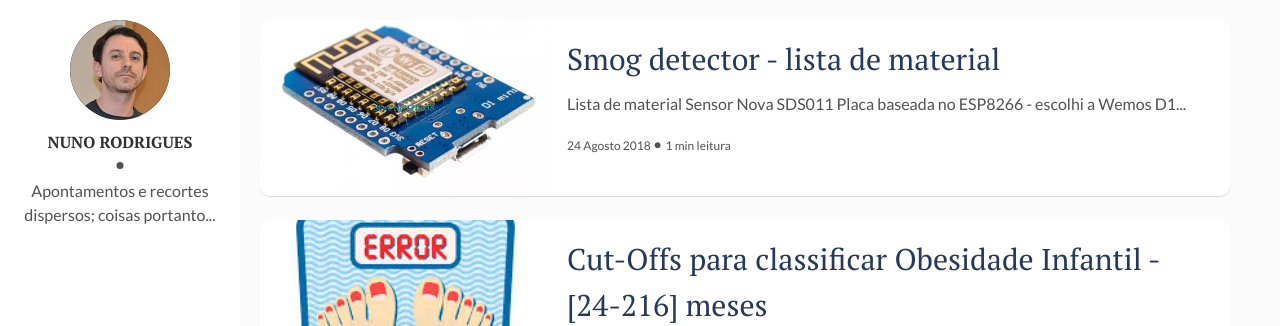
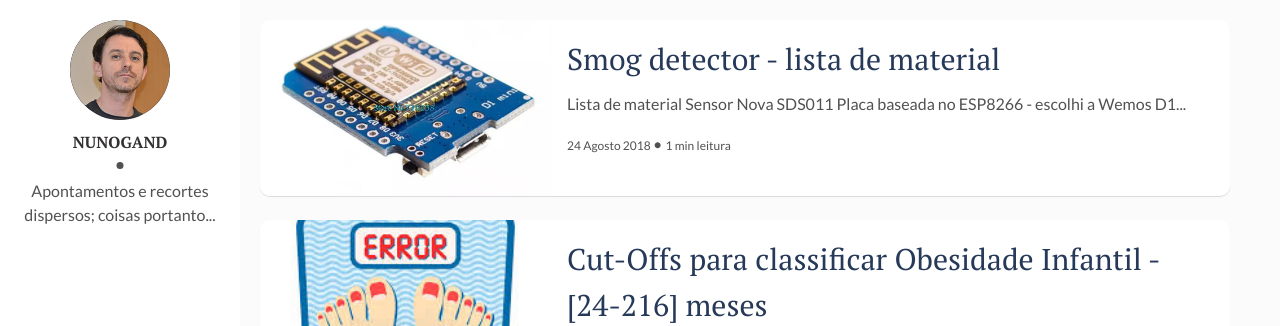
Before and after one commit to nunogand/teste_web, a Jekyll site: the page built from index.html, in a window 1280 px wide. Shown: the top 326 px of the page. Built offline with Jekyll 4.4.1, drawn with Linux system fonts in a browser that asks for light colours; the list of posts is cut into pages by our own code.

Commit message:
Update main.html

```diff
--- a/_layouts/main.html
+++ b/_layouts/main.html
@@ -8,7 +8,7 @@
       <div class="cover-author-image">
         <a href="{{site.baseurl}}/"><img src="{{site.baseurl}}/assets/img/{% if site.author-img %}{{site.author-img}}{% endif %}" alt="{{site.author}}"></a>
       </div>
-      <div class="author-name">{{site.author}}</div>
+      <div class="author-name">nunogand</div>
       <p>{{site.about-author}}</p>
     </div>
   </header> <!-- Fim do Header -->
```
